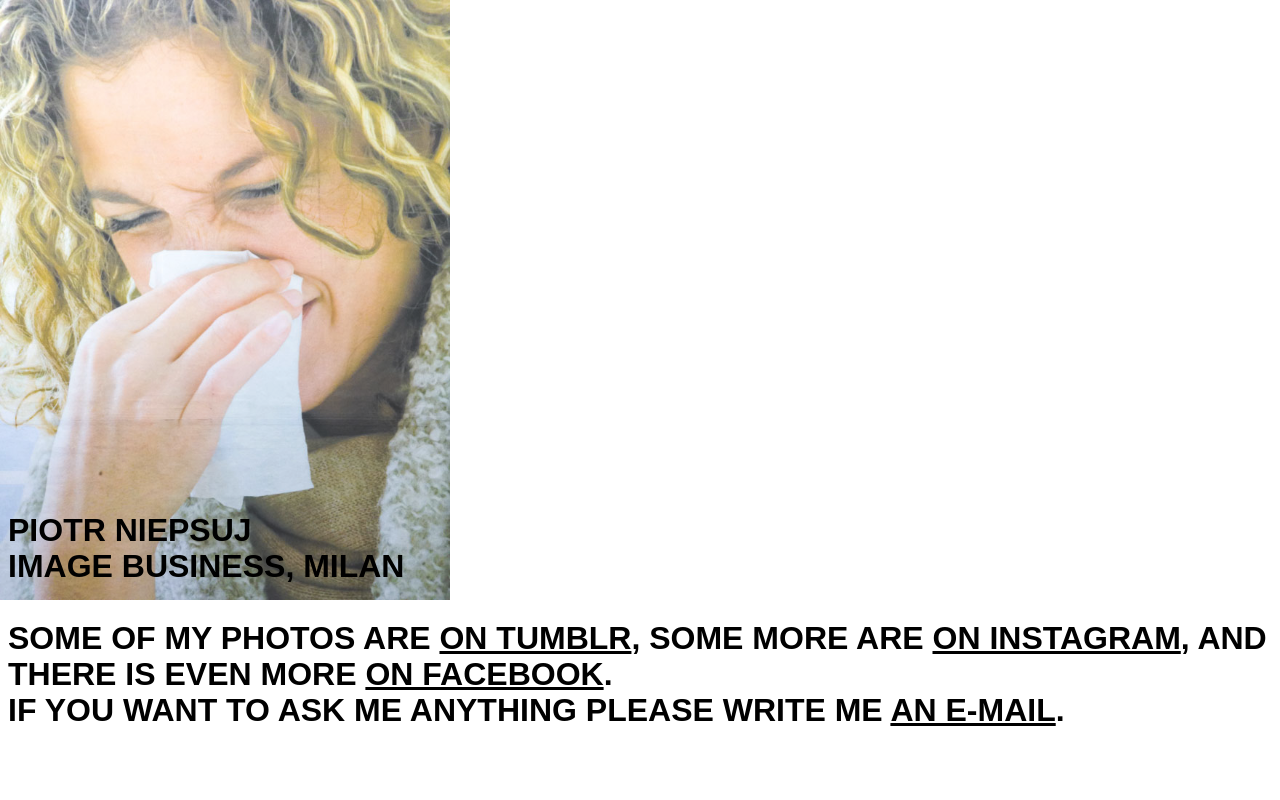
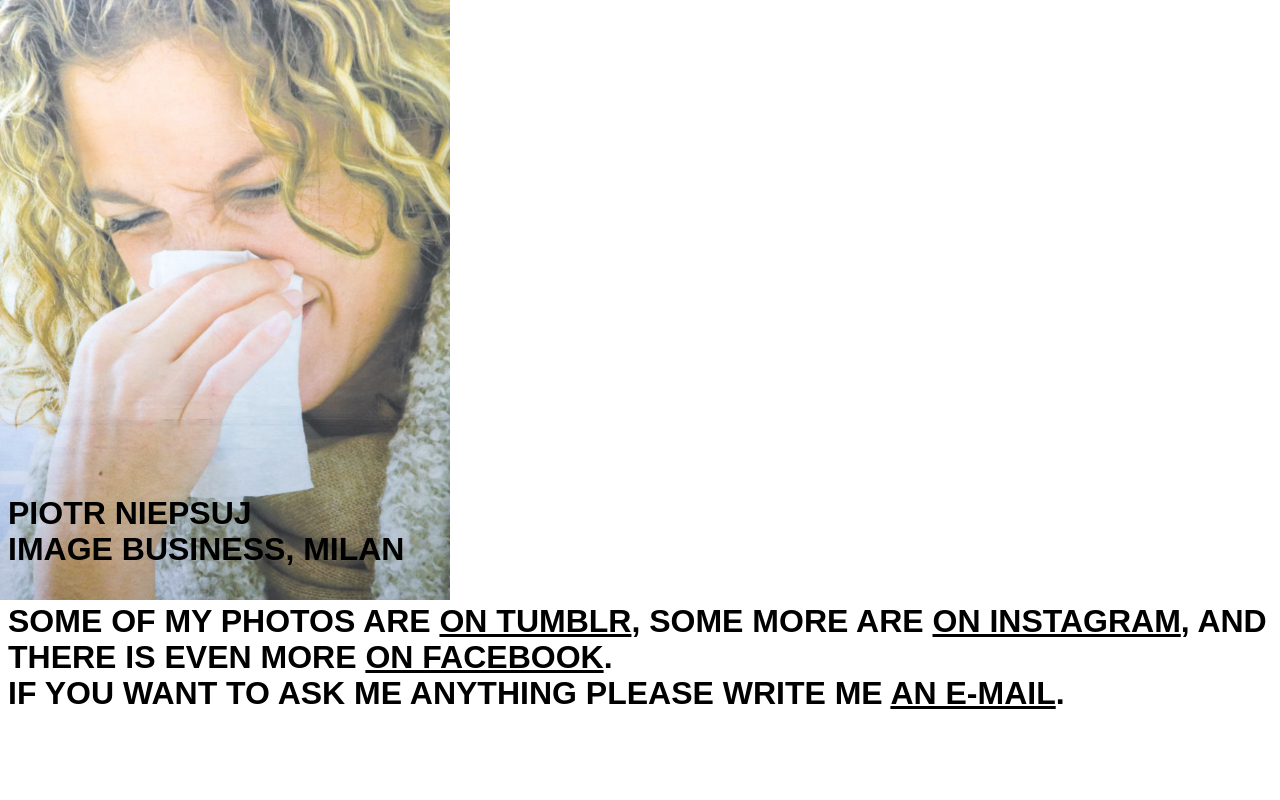
Before and after one commit to ilikejames/piotr, a plain HTML site: page index.htm in a window 1280 px wide. Drawn offline with Linux system fonts and the light colour scheme.

Commit message:
after feedback

```diff
--- a/index.htm
+++ b/index.htm
@@ -26,7 +26,6 @@
 					margin:0;
 					padding:0;
 					font-family: Arial, sans-serif;
-					transition: all 0.3s linear;
 				}
 
 				.image {
@@ -44,7 +43,7 @@
 				}
 
 				.image img {
-					width:100%;
+					height:75%;
 					transition: all 0.3s linear;
 				}
 
@@ -72,7 +71,6 @@
 					line-height: 1.4rem;
 	    			font-weight: 600;
 	    			font-size:1.1rem;
-	    			transition: all 0.3s linear;
 	    			font-size: 4vh;
 	    			line-height: 4.5vh;
 	    			left:1vh;
@@ -100,32 +98,11 @@
 
 					.text {
 						top: inherit;
-						bottom:0rem;
+						bottom:1rem;
+		    			transition: all 0.3s linear;
 					}
 				}
 
-				/*
-				@media all and (min-width: 760px) {
-
-					html {
-						font-size:50px;
-					}
-
-					.image img {
-						max-width:350px;
-					}
-
-					.text {
-						top:50%;
-						transform:translateY(-50%);
-						font-size: 5vh;
-		    			line-height: 5.5vh;
-		    			left:8vh;
-						right:8vh;
-					}
-
-				}
-				*/
 		</style>
 
 	</head>
```
